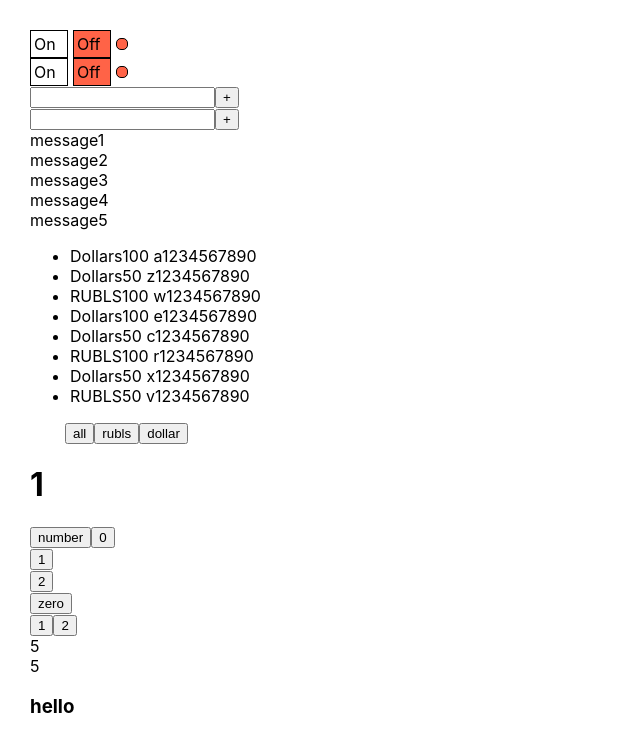
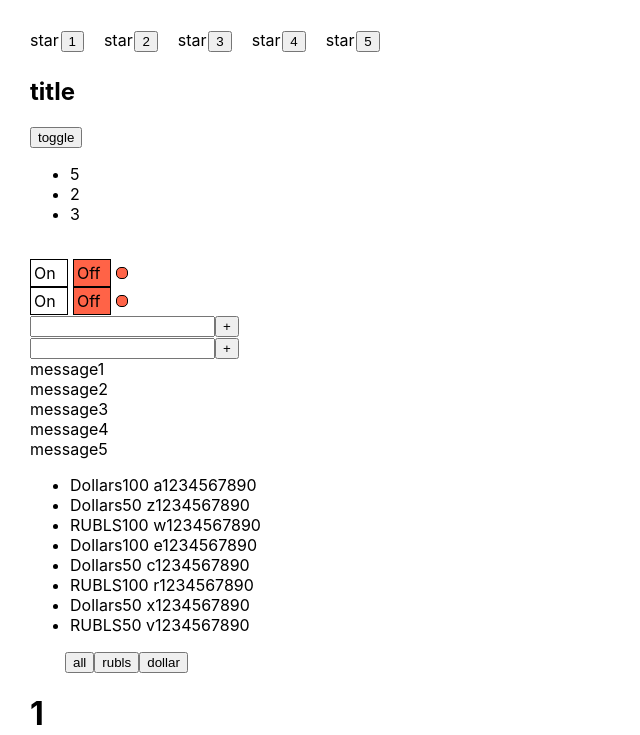
Before and after one commit to Knakna/learn-react, a React (Create React App) app: page / in a window 1280 px wide. Shown: the top 735 px of the page, without its empty margins (0-640 px from the left). Built offline with nearby package versions, Linux system fonts and the light colour scheme.

Commit message:
add uncontrolledAccordion & uncontrolledRating

```diff
--- a/src/App.tsx
+++ b/src/App.tsx
@@ -13,6 +13,8 @@ import {Filter} from './react/Filter';
 import Input from './react/input/Input';
 import './App.css'
 import LocalOnOff from './react/localUseState/localOnOff/LocalOnOff';
+import UncontrolledAccordion from './react/localUseState/uncontrolledAccordion/UncontrolledAccordion';
+import {UncontrolledRating} from './react/localUseState/uncontrolledRating/UncontrolledRating';
 
 
 export type TopCarType = {
@@ -64,6 +66,9 @@ function App() {
 
     return (
         <div className="App">
+
+            <UncontrolledRating/>
+            <UncontrolledAccordion title={'title'} number={5}/>
 
             <LocalOnOff/>
             <LocalOnOff/>
--- /dev/null
+++ b/src/react/localUseState/uncontrolledAccordion/UncontrolledAccordion.tsx
@@ -0,0 +1,33 @@
+import React, {useState} from 'react';
+import TitleAccordion from './titleAccordion/TitleAccordion';
+import BodyAccordion from './bodyAccordion/BodyAccordion';
+
+
+type AccordionPropsType = {
+    title: string
+    number: number
+}
+
+function UncontrolledAccordion(props: AccordionPropsType) {
+
+    const style = {
+        margin: '25px 0 35px 0',
+    };
+
+    const [collapsed, setCollapsed] = useState(false)
+
+    return (
+        <div style={style}>
+            <TitleAccordion title={props.title}/>
+            <button onClick={() => {
+                setCollapsed(!collapsed)
+            }}>toggle
+            </button>
+            {!collapsed && <BodyAccordion number={props.number}/>}
+        </div>
+    );
+
+}
+
+
+export default UncontrolledAccordion;
--- /dev/null
+++ b/src/react/localUseState/uncontrolledAccordion/bodyAccordion/BodyAccordion.tsx
@@ -0,0 +1,16 @@
+import React from 'react';
+
+
+function BodyAccordion(props:any) {
+
+    return (
+        <ul>
+            <li>{props.number}</li>
+            <li>2</li>
+            <li>3</li>
+        </ul>
+
+    );
+}
+
+export default BodyAccordion;
--- /dev/null
+++ b/src/react/localUseState/uncontrolledAccordion/titleAccordion/TitleAccordion.tsx
@@ -0,0 +1,17 @@
+import React from 'react';
+
+type TitleAccordionType = {
+    title: string
+}
+
+function TitleAccordion(props:TitleAccordionType) {
+
+    return (
+        <div>
+           <h2>{props.title}</h2>
+        </div>
+
+    );
+}
+
+export default TitleAccordion;
--- /dev/null
+++ b/src/react/localUseState/uncontrolledRating/UncontrolledRating.tsx
@@ -0,0 +1,22 @@
+import React, {useState} from 'react';
+import Star from '../../star/Star';
+
+
+export function UncontrolledRating() {
+
+    const buttonStyle = {
+        marginRight: "20px"
+    }
+
+    const [value, setValue] = useState<0|1|2|3|4|5>(0)
+
+    return (
+        <div>
+            <Star selected={value >0 }/> <button style={buttonStyle} onClick={ () => {setValue(1)}}>1</button>
+            <Star selected={value >1 }/> <button style={buttonStyle} onClick={ () => {setValue(2)}}>2</button>
+            <Star selected={value >2 }/> <button style={buttonStyle} onClick={ () => {setValue(3)}}>3</button>
+            <Star selected={value >3 }/> <button style={buttonStyle} onClick={ () => {setValue(4)}}>4</button>
+            <Star selected={value >4 }/> <button style={buttonStyle} onClick={ () => {setValue(5)}}>5</button>
+        </div>
+    );
+}
--- a/src/react/star/Star.tsx
+++ b/src/react/star/Star.tsx
@@ -6,13 +6,19 @@ type StarType = {
 }
 
 function Star(props: StarType) {
+
+    const styleStar = {
+        width: '26px',
+        display: 'inline-block'
+    }
+
     if (props.selected === true) {
         return (
-            <span> <b>star</b> </span>
+            <span style={styleStar}> <b>star</b> </span>
         )
     } else {
         return (
-            <span>star </span>
+            <span style={styleStar}>star </span>
         );
     }
 }
```
